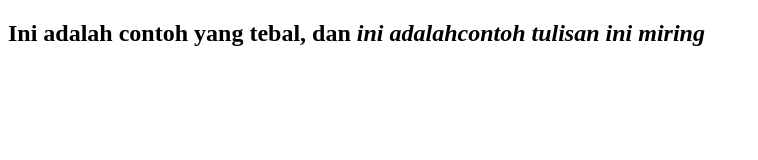
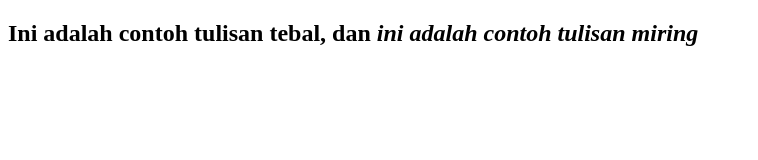
Before and after one commit to arifmuhibadurahman/uts_sigweb, a plain HTML site: page 5.html in a window 1280 px wide. Shown: the whole page, without its empty margins (0-758 px from the left). Drawn offline with Linux system fonts and the light colour scheme.

Commit message:
Refactor HTML structure and formatting

```diff
--- a/5.html
+++ b/5.html
@@ -6,6 +6,10 @@
     <title>5. Tulisan tebal miring</title>
 </head>
 <body>
-    <h2><b>Ini adalah contoh yang tebal, </b> dan <i>ini adalahcontoh tulisan ini miring</i></h2>
+    <h2>
+        <b>Ini adalah contoh tulisan tebal, </b>
+        dan
+        <i>ini adalah contoh tulisan miring</i>
+    </h2>
 </body>
 </html>
```
